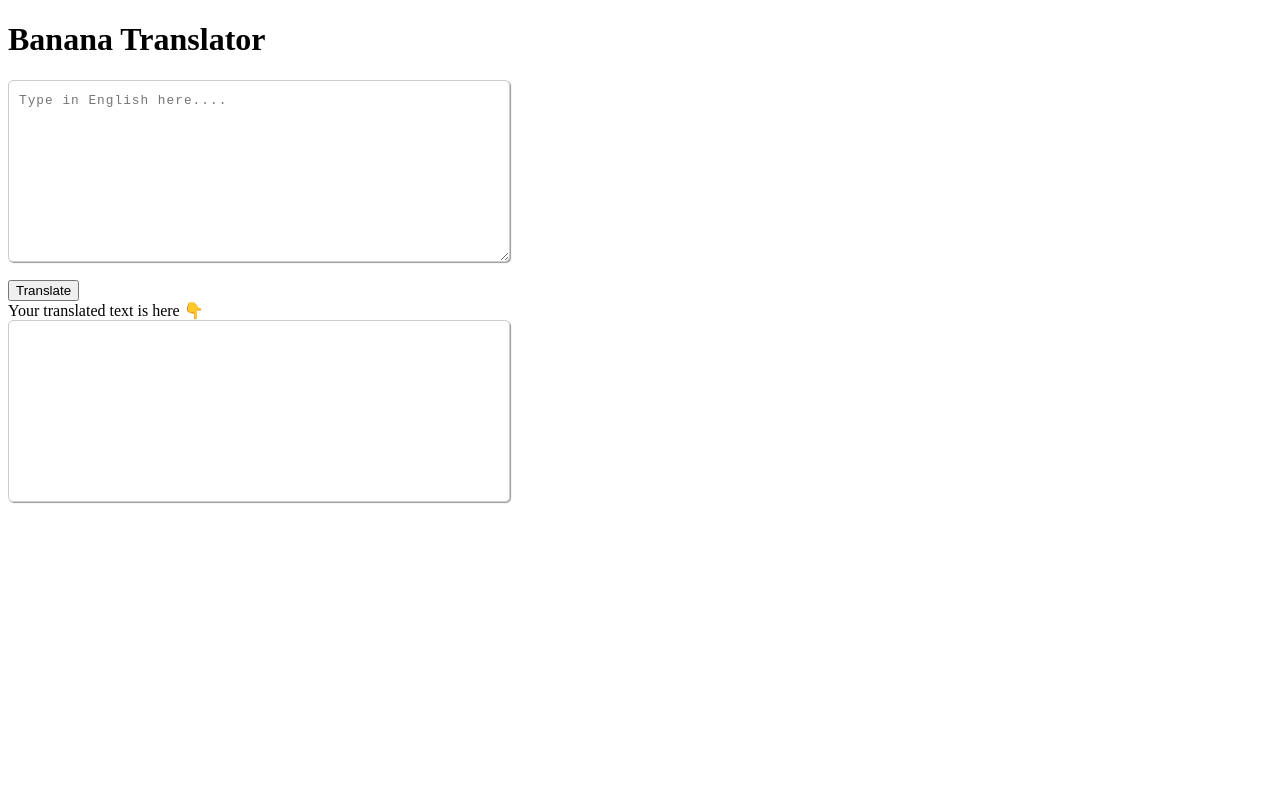
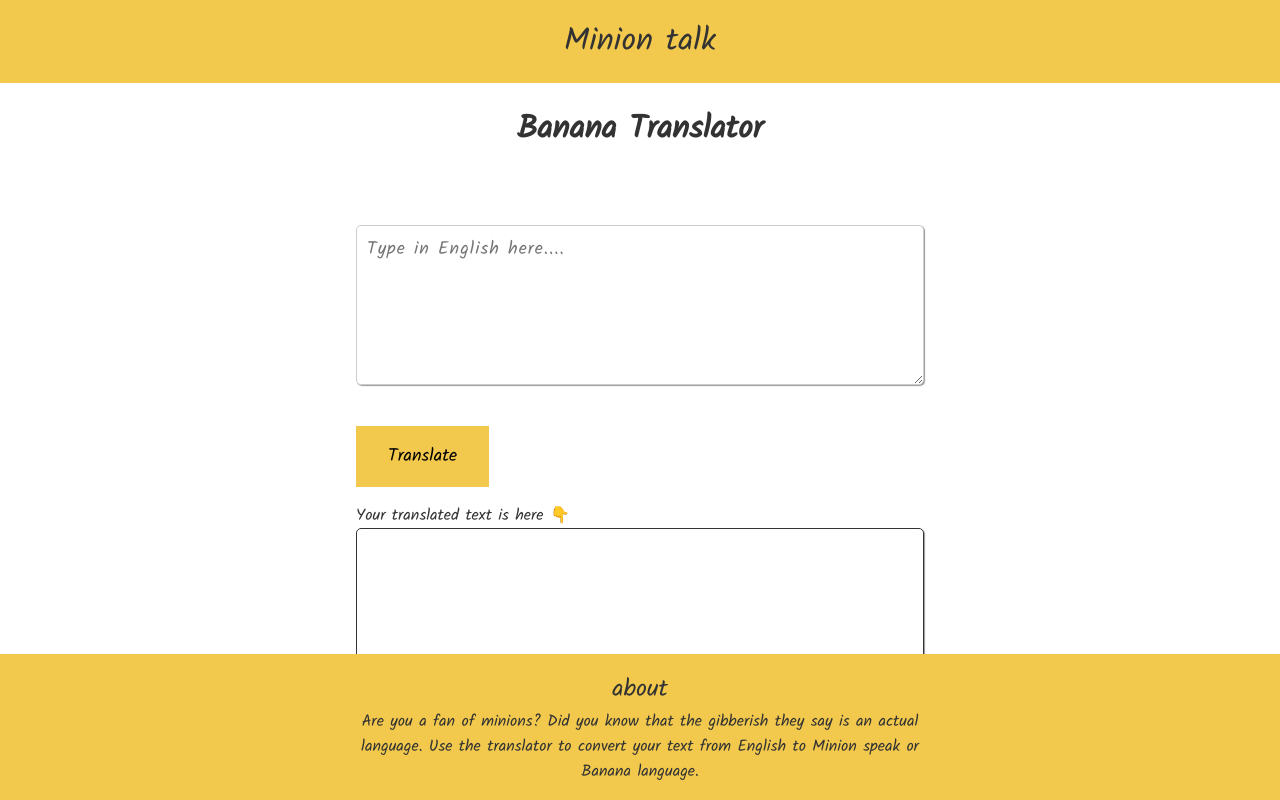
Before and after one commit to Pritam-deb/neogcamp-banana-speak, a plain HTML site: page index.html in a window 1280 px wide. Drawn offline with Linux system fonts and the light colour scheme.

Commit message:
style : styled the entire web app by using inspect element.
no one styles. styling is boring, i'd rather work on a new app.

```diff
--- a/index.html
+++ b/index.html
@@ -36,20 +36,34 @@
     <meta http-equiv="X-UA-Compatible" content="IE=edge">
     <meta name="viewport" content="width=device-width, initial-scale=1.0">
     <title>Banana Translator</title>
+
+    <link rel="stylesheet" href="style.css">
 </head>
 
 <body>
 
+    <nav>
+        <div style="font-size: 2rem; padding: 1rem;">
+            Minion talk
+        </div>
+    </nav>
 
-    <h1>Banana Translator</h1>
 
-    <textarea placeholder="Type in English here...." id="txt-input"></textarea>
-    <br>
-    <button id="btn-translate">Translate</button>
-    <br>
-    <div>Your translated text is here 👇</div>
-    <div id="output"></div>
+    <h1 style="text-align: center;">Banana Translator</h1>
+    <main>
+        <textarea placeholder="Type in English here...." id="txt-input"></textarea>
+        <br>
+        <button id="btn-translate">Translate</button>
+        <br>
+        <div>Your translated text is here 👇</div>
+        <div id="output" style="padding: 1rem; font-size: large;"></div>
+    </main>
 
+    <footer>
+        <div style="font-size: x-large;">about</div>
+        <p>Are you a fan of minions? Did you know that the gibberish they say is an actual language. Use the translator
+            to convert your text from English to Minion speak or Banana language.</p>
+    </footer>
     <script src="app.js" type="text/javascript"></script>
 </body>
 
--- /dev/null
+++ b/style.css
@@ -0,0 +1,71 @@
+@import url('https://fonts.googleapis.com/css2?family=Kalam&display=swap');
+
+* {
+    box-sizing: border-box;
+}
+
+:root {
+    --primary: #F2C94C;
+    --black: #333333;
+    --width-break: 600px
+}
+
+body {
+    margin: 0;
+    font-family: 'Kalam', cursive;
+    color: #333333;
+}
+
+nav {
+    background-color: var(--primary);
+    text-align: center;
+}
+
+main {
+    margin: auto;
+    padding: 1rem;
+    max-width: var(--width-break);
+}
+
+textarea {
+    box-sizing: border-box;
+    display: block;
+    width: 100%;
+    min-height: 20vh;
+    margin-top: 2rem;
+    font-size: large;
+    font-family: inherit;
+}
+
+button {
+    background-color: var(--primary);
+    border: none;
+    margin: 1rem 0rem;
+    padding: 1rem 2rem;
+    font-family: 'Kalam', cursive;
+    font-size: large;
+}
+
+
+#output {
+    box-sizing: border-box;
+    width: 100%;
+    min-height: 10vh;
+    max-height: 20vh;
+    overflow: scroll;
+    border: 1px solid var(--black);
+}
+
+footer {
+    position: fixed;
+    bottom: 0;
+    width: 100%;
+    padding: 1rem;
+    background-color: var(--primary);
+    text-align: center;
+}
+
+footer p {
+    max-width: var(--width-break);
+    margin: auto;
+}
```
Also changed, not shown: app.js (+8 -7 lines).
